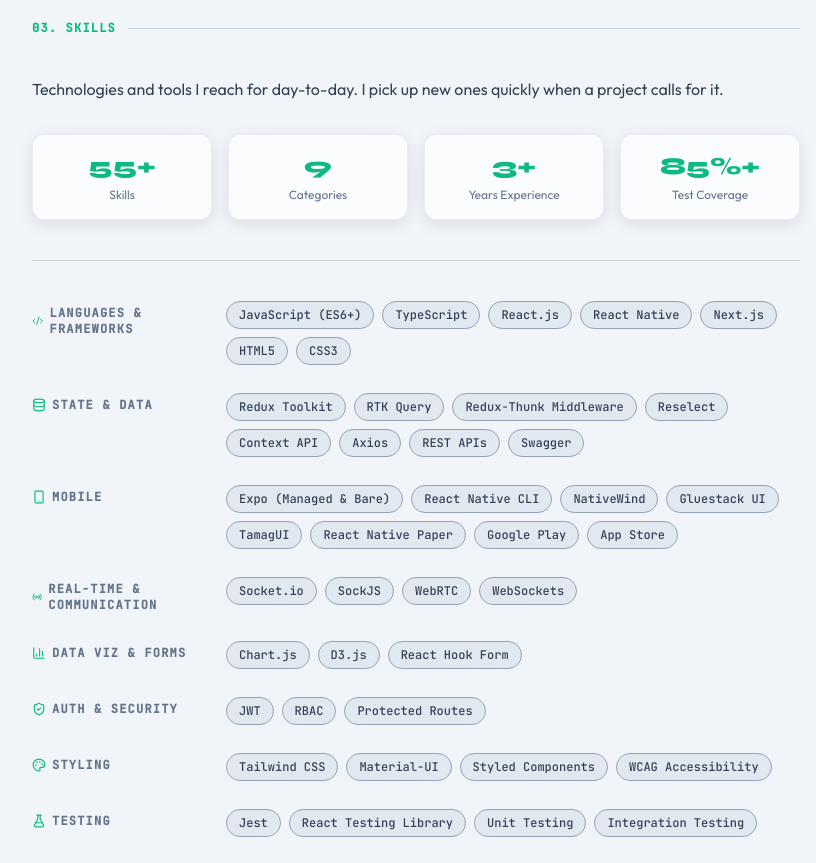
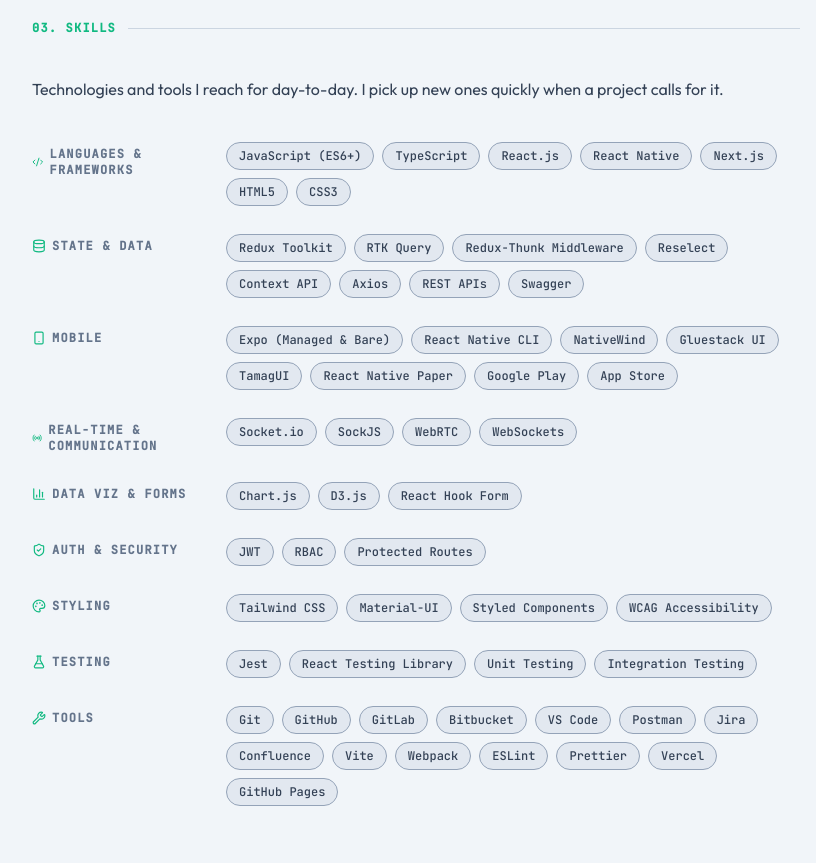
Before and after one commit to yashwant-manchu/yashwant-manchu-portfolio, a Next.js app: page / in a window 1280 px wide. Shown: the part 2840-3703 px from the top of the page, without its empty margins (224-1040 px from the left). Built offline with nearby package versions, Linux system fonts and the light colour scheme.

Commit message:
Remove the stat cards and divider from the Skills section
Drop the Skills/Categories/Years/Test Coverage snapshot row per
request, leaving just the intro line and the category breakdown.

```diff
--- a/src/components/sections/SkillsSection.tsx
+++ b/src/components/sections/SkillsSection.tsx
@@ -106,7 +106,6 @@
 export const SkillsSection = () => {
   const ref = useRef(null);
   const isInView = useInView(ref, { once: true, margin: '-60px' });
-  const totalSkills = skillGroups.reduce((n, g) => n + g.skills.length, 0);
 
   const container: Variants = {
     hidden: { opacity: 0 },
@@ -141,36 +140,10 @@
             <div className="bg-divider h-px flex-1" />
           </motion.div>
 
-          <motion.p variants={item} className="text-secondary mb-8 text-base leading-relaxed">
+          <motion.p variants={item} className="text-secondary mb-10 text-base leading-relaxed">
             Technologies and tools I reach for day-to-day. I pick up new ones quickly when a project
             calls for it.
           </motion.p>
-
-          {/* Activity snapshot */}
-          <motion.div variants={item} className="mb-10 grid grid-cols-2 gap-4 sm:grid-cols-4">
-            {[
-              { v: `${totalSkills}+`, l: 'Skills' },
-              { v: `${skillGroups.length}`, l: 'Categories' },
-              { v: '3+', l: 'Years Experience' },
-              { v: '85%+', l: 'Test Coverage' },
-            ].map((s) => (
-              <div key={s.l} className="glass-card rounded-xl p-4 text-center">
-                <p
-                  className="text-2xl font-extrabold"
-                  style={{
-                    color: 'var(--accent)',
-                    fontFamily: "var(--font-syne), 'Syne', sans-serif",
-                  }}
-                >
-                  {s.v}
-                </p>
-                <p className="text-muted mt-1 text-xs">{s.l}</p>
-              </div>
-            ))}
-          </motion.div>
-
-          {/* Divider */}
-          <div className="bg-divider mb-10 h-px" />
 
           {/* Skill groups */}
           <div className="space-y-7">
```
